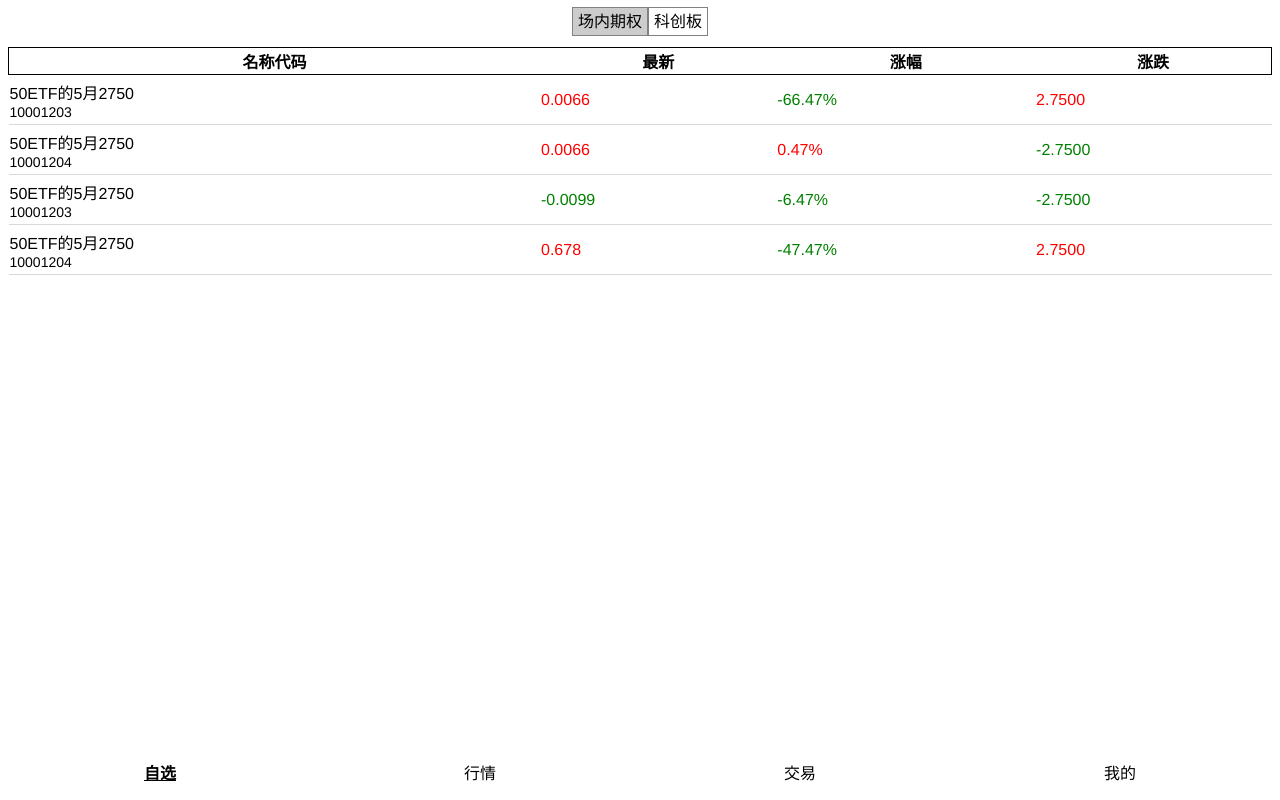
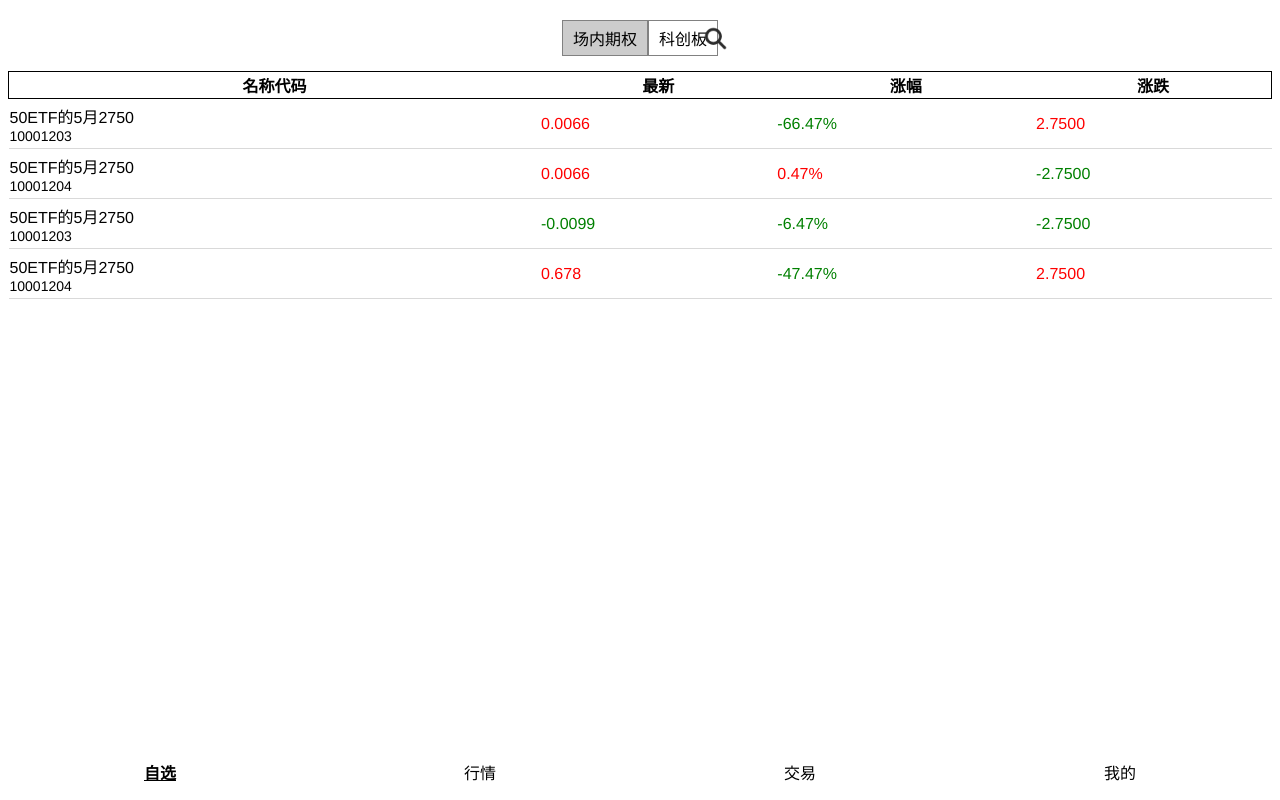
Before and after one commit to ZustDmtHs/hstest, a Vue app: page /#/home in a window 1280 px wide. Built offline with nearby package versions, Linux system fonts and the light colour scheme.

Commit message:
修改自选页面部分内容

```diff
--- a/src/pages/home/Home.vue
+++ b/src/pages/home/Home.vue
@@ -1,12 +1,14 @@
-<!--自选页面-->
+<!--行情页面-->
 <template>
   <div>
-    <div style="margin-bottom: 15px">
+    <div>
+      <div class="flex align-center justify-center" style="margin: 20px 0 5px 0">
         <span v-for="(tab,index) in tabs"
               :class="{cur:iscur===index,curcolor:iscur===index}"
-              @click="tabChange('home' + '0'+(index + 1),index)">{{tab.tabName}}</span>
-    </div>
-    <div>
+              @click="tabChange('Home' + '0'+(index + 1),index)"
+              style="padding: 5px 10px">{{tab.tabName}}</span>
+        <img :src="imgUrl" width="25px" style="margin-left: 150px;position: absolute">
+      </div>
       <keep-alive>
         <component :is="tabView"></component>
       </keep-alive>
@@ -17,7 +19,6 @@
 </template>
 
 <script>
-  /*添加组件*/
   import Home01 from "../../components/Home01";
   import Home02 from "../../components/Home02";
 
@@ -28,12 +29,14 @@
       return {
         iscur: 0,
         tabView: 'Home01',
-        /*顶部标签切换*/
-        tabs: [{
-          tabName: "场内期权"
-        }, {
-          tabName: "科创板"
-        }]
+        imgUrl: require("@/assets/search.png"),
+        tabs: [
+          {
+            tabName: "场内期权"
+          },
+          {
+            tabName: "科创板"
+          }]
       }
     },
     methods: {
@@ -47,9 +50,6 @@
 </script>
 
 <style scoped>
-  a:active {
-    color: green;
-  }
   span {
     border: #818181 1px solid;
     padding: 5px;
```
